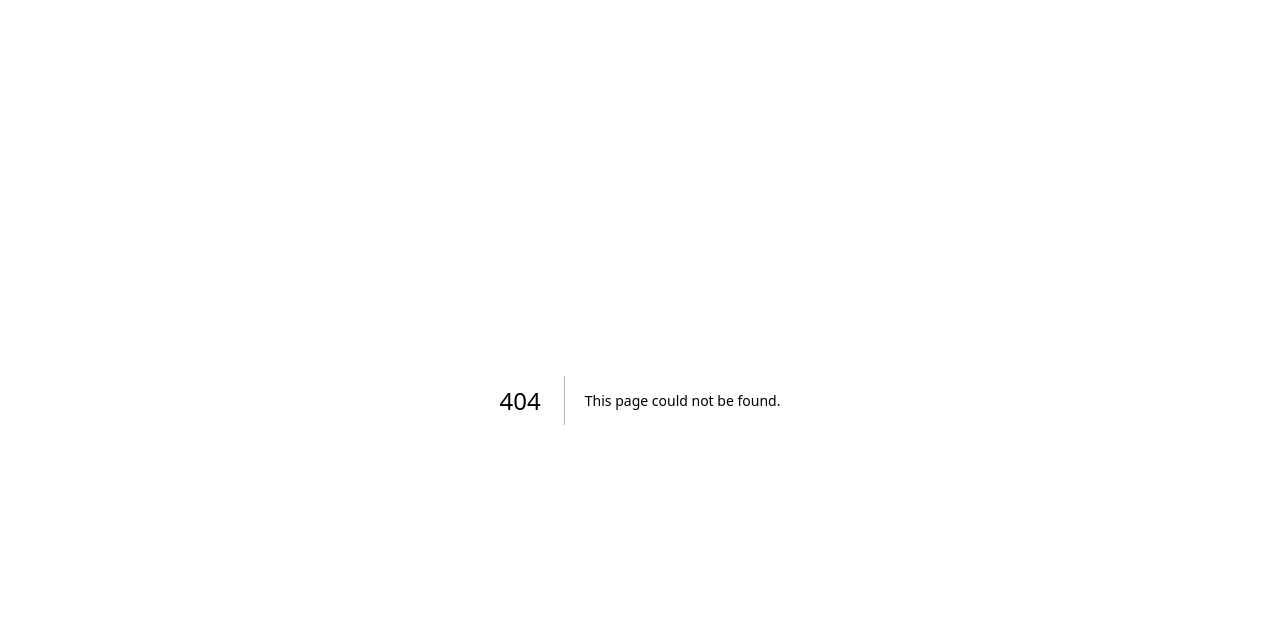
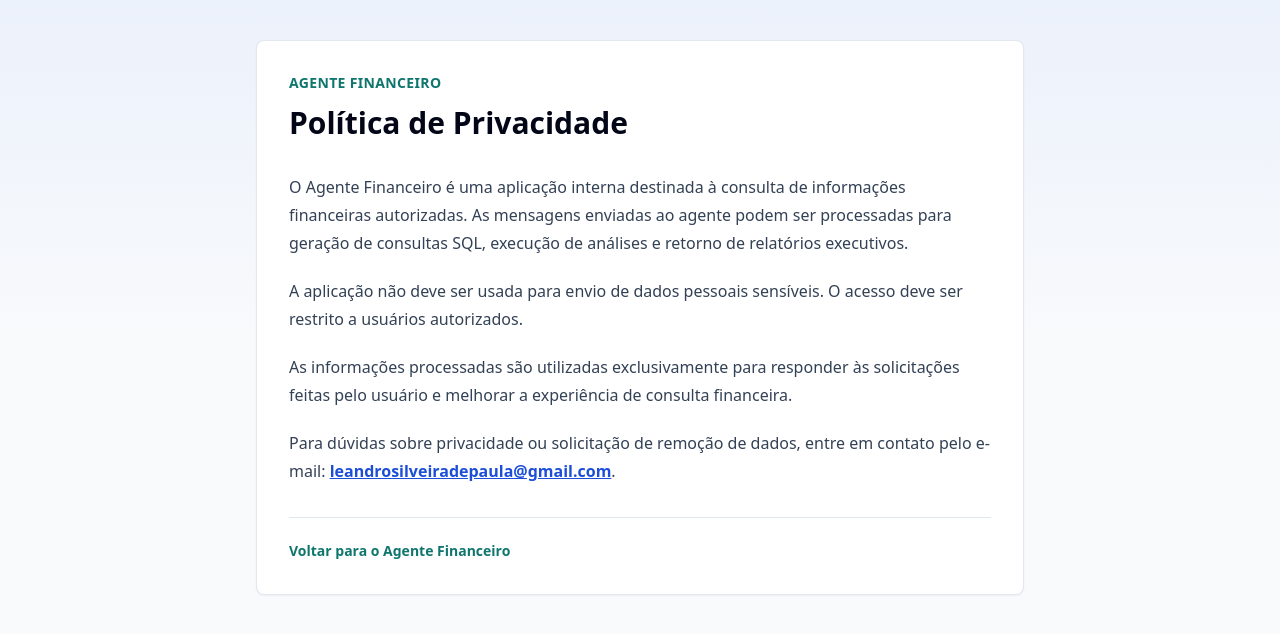
Before and after one commit to leandrosilveiradepaula/Agente-Financeiro, a Next.js app: page /privacy in a window 1280 px wide. Before the commit this address had no page. Shown: the top 634 px of the page. Built offline with nearby package versions, Linux system fonts and the light colour scheme.

Commit message:
feat: add Meta legal pages

```diff
--- /dev/null
+++ b/app/data-deletion/page.tsx
@@ -0,0 +1,53 @@
+import type { Metadata } from "next";
+import Link from "next/link";
+
+export const metadata: Metadata = {
+  title: "Exclusao de Dados | Agente Financeiro",
+  description: "Instrucoes para solicitar exclusao de dados relacionados ao Agente Financeiro."
+};
+
+export default function DataDeletionPage() {
+  return (
+    <main className="min-h-screen px-6 py-10 text-slate-950">
+      <section className="mx-auto max-w-3xl rounded-lg border border-slate-200 bg-white p-8 shadow-sm">
+        <p className="mb-3 text-sm font-semibold uppercase tracking-wide text-teal-700">
+          Agente Financeiro
+        </p>
+        <h1 className="text-3xl font-bold tracking-normal text-slate-950">Exclusão de Dados</h1>
+
+        <div className="mt-8 space-y-5 text-base leading-7 text-slate-700">
+          <p>
+            Caso deseje solicitar a exclusão de dados relacionados ao uso do Agente Financeiro,
+            envie uma solicitação para:{" "}
+            <a className="font-semibold text-blue-700 underline" href="mailto:leandrosilveiradepaula@gmail.com">
+              leandrosilveiradepaula@gmail.com
+            </a>
+            .
+          </p>
+          <div>
+            <p>Inclua na solicitação:</p>
+            <ul className="mt-3 list-disc space-y-2 pl-6">
+              <li>Nome completo</li>
+              <li>E-mail ou telefone usado na interação com o agente</li>
+              <li>Descrição da solicitação de exclusão</li>
+            </ul>
+          </div>
+          <p>
+            Após o recebimento, a solicitação será analisada e os dados aplicáveis serão removidos
+            dos registros locais da aplicação, quando existentes.
+          </p>
+          <p>
+            Esta página também serve como instrução pública de exclusão de dados para configuração
+            do aplicativo na plataforma Meta.
+          </p>
+        </div>
+
+        <div className="mt-8 border-t border-slate-200 pt-5">
+          <Link className="text-sm font-semibold text-teal-700 hover:text-teal-800" href="/">
+            Voltar para o Agente Financeiro
+          </Link>
+        </div>
+      </section>
+    </main>
+  );
+}
--- /dev/null
+++ b/app/privacy/page.tsx
@@ -0,0 +1,50 @@
+import type { Metadata } from "next";
+import Link from "next/link";
+
+export const metadata: Metadata = {
+  title: "Politica de Privacidade | Agente Financeiro",
+  description: "Politica de privacidade do Agente Financeiro para uso interno autorizado."
+};
+
+export default function PrivacyPage() {
+  return (
+    <main className="min-h-screen px-6 py-10 text-slate-950">
+      <section className="mx-auto max-w-3xl rounded-lg border border-slate-200 bg-white p-8 shadow-sm">
+        <p className="mb-3 text-sm font-semibold uppercase tracking-wide text-teal-700">
+          Agente Financeiro
+        </p>
+        <h1 className="text-3xl font-bold tracking-normal text-slate-950">Política de Privacidade</h1>
+
+        <div className="mt-8 space-y-5 text-base leading-7 text-slate-700">
+          <p>
+            O Agente Financeiro é uma aplicação interna destinada à consulta de informações
+            financeiras autorizadas. As mensagens enviadas ao agente podem ser processadas para
+            geração de consultas SQL, execução de análises e retorno de relatórios executivos.
+          </p>
+          <p>
+            A aplicação não deve ser usada para envio de dados pessoais sensíveis. O acesso deve
+            ser restrito a usuários autorizados.
+          </p>
+          <p>
+            As informações processadas são utilizadas exclusivamente para responder às solicitações
+            feitas pelo usuário e melhorar a experiência de consulta financeira.
+          </p>
+          <p>
+            Para dúvidas sobre privacidade ou solicitação de remoção de dados, entre em contato
+            pelo e-mail:{" "}
+            <a className="font-semibold text-blue-700 underline" href="mailto:leandrosilveiradepaula@gmail.com">
+              leandrosilveiradepaula@gmail.com
+            </a>
+            .
+          </p>
+        </div>
+
+        <div className="mt-8 border-t border-slate-200 pt-5">
+          <Link className="text-sm font-semibold text-teal-700 hover:text-teal-800" href="/">
+            Voltar para o Agente Financeiro
+          </Link>
+        </div>
+      </section>
+    </main>
+  );
+}
--- /dev/null
+++ b/app/terms/page.tsx
@@ -0,0 +1,46 @@
+import type { Metadata } from "next";
+import Link from "next/link";
+
+export const metadata: Metadata = {
+  title: "Termos de Servico | Agente Financeiro",
+  description: "Termos de servico do Agente Financeiro para usuarios autorizados."
+};
+
+export default function TermsPage() {
+  return (
+    <main className="min-h-screen px-6 py-10 text-slate-950">
+      <section className="mx-auto max-w-3xl rounded-lg border border-slate-200 bg-white p-8 shadow-sm">
+        <p className="mb-3 text-sm font-semibold uppercase tracking-wide text-teal-700">
+          Agente Financeiro
+        </p>
+        <h1 className="text-3xl font-bold tracking-normal text-slate-950">Termos de Serviço</h1>
+
+        <div className="mt-8 space-y-5 text-base leading-7 text-slate-700">
+          <p>
+            O Agente Financeiro é uma ferramenta de apoio à análise financeira e operacional. O
+            uso da aplicação é destinado a usuários autorizados.
+          </p>
+          <p>
+            As respostas geradas pelo agente, incluindo consultas SQL, tabelas, resumos executivos
+            e análises, devem ser revisadas antes de qualquer tomada de decisão financeira,
+            contábil, fiscal ou operacional.
+          </p>
+          <p>
+            O usuário é responsável por validar as informações retornadas, bem como por garantir
+            que possui autorização para consultar os dados solicitados.
+          </p>
+          <p>
+            O serviço pode passar por alterações, interrupções ou ajustes sem aviso prévio durante
+            o período de desenvolvimento e homologação.
+          </p>
+        </div>
+
+        <div className="mt-8 border-t border-slate-200 pt-5">
+          <Link className="text-sm font-semibold text-teal-700 hover:text-teal-800" href="/">
+            Voltar para o Agente Financeiro
+          </Link>
+        </div>
+      </section>
+    </main>
+  );
+}
```
